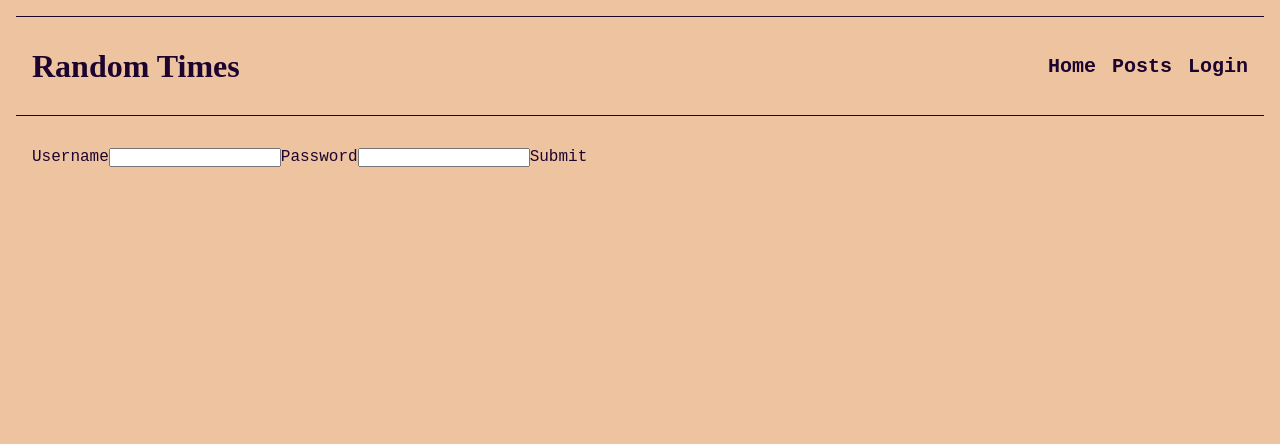
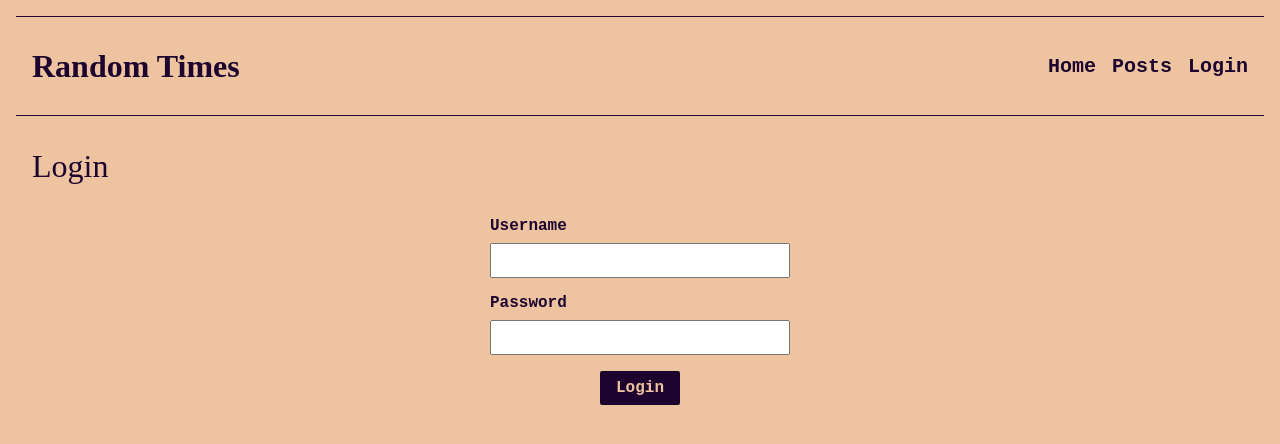
Before and after one commit to Wraethh/bdx-times, a React (Vite) app: page /login in a window 1280 px wide. Shown: the top 444 px of the page. Built offline with nearby package versions, Linux system fonts and the light colour scheme; a web font is replaced by a local one.

Commit message:
improved login layout

```diff
--- a/src/pages/Login/Login.module.css
+++ b/src/pages/Login/Login.module.css
@@ -0,0 +1,34 @@
+.loginForm {
+    display: flex;
+    flex-direction: column;
+    align-items: center;
+    gap: 1rem;
+    margin-top: 2rem;
+    margin-inline: auto;
+
+    & label {
+        width: inherit;
+        display: flex;
+        flex-direction: column;
+        gap: 0.5rem;
+        font-weight: bold;
+
+        & input {
+            padding: 0.5rem;
+            width: calc(100svw - 3rem);
+            max-width: 300px;
+        }
+    }
+
+    & p {
+        max-width: 300px;
+    }
+
+    & button {
+        background-color: var(--contrast-color);
+        color: var(--main-color);
+        font-weight: bold;
+        padding: 0.5rem 1rem;
+        border-radius: 2px;
+    }
+}
--- a/src/pages/Login/Login.tsx
+++ b/src/pages/Login/Login.tsx
@@ -14,11 +14,15 @@ export default function Login() {
       username: { value: string };
       password: { value: string };
     };
+
     try {
       await loginUser?.(target.username.value, target.password.value);
     } catch (error) {
       setLoginError(error as Error)
     }
+
+    target.username.value = ""
+    target.password.value = ""
   }
 
   useEffect(() => {
@@ -26,11 +30,9 @@ export default function Login() {
   }, [user, navigate])
 
   return (
-    <div className={styles.login}>
-      { loginError ? (
-        <p>Failed to login, your username or password is incorrect</p>
-        ) : null }
-      <form onSubmit={tryToLogin}>
+    <>
+      <h1>Login</h1>
+      <form onSubmit={tryToLogin} className={styles.loginForm}>
         <label htmlFor="username">
           Username
           <input type="text" id="username" name="username" />
@@ -39,8 +41,11 @@ export default function Login() {
           Password
           <input type="password" id="password" name="password" />
         </label>
-        <button>Submit</button>
+        { loginError ? (
+          <p>Failed to login, your username or password is incorrect</p>
+          ) : null }
+        <button>Login</button>
       </form>
-    </div>
+    </>
   )
 }
```
